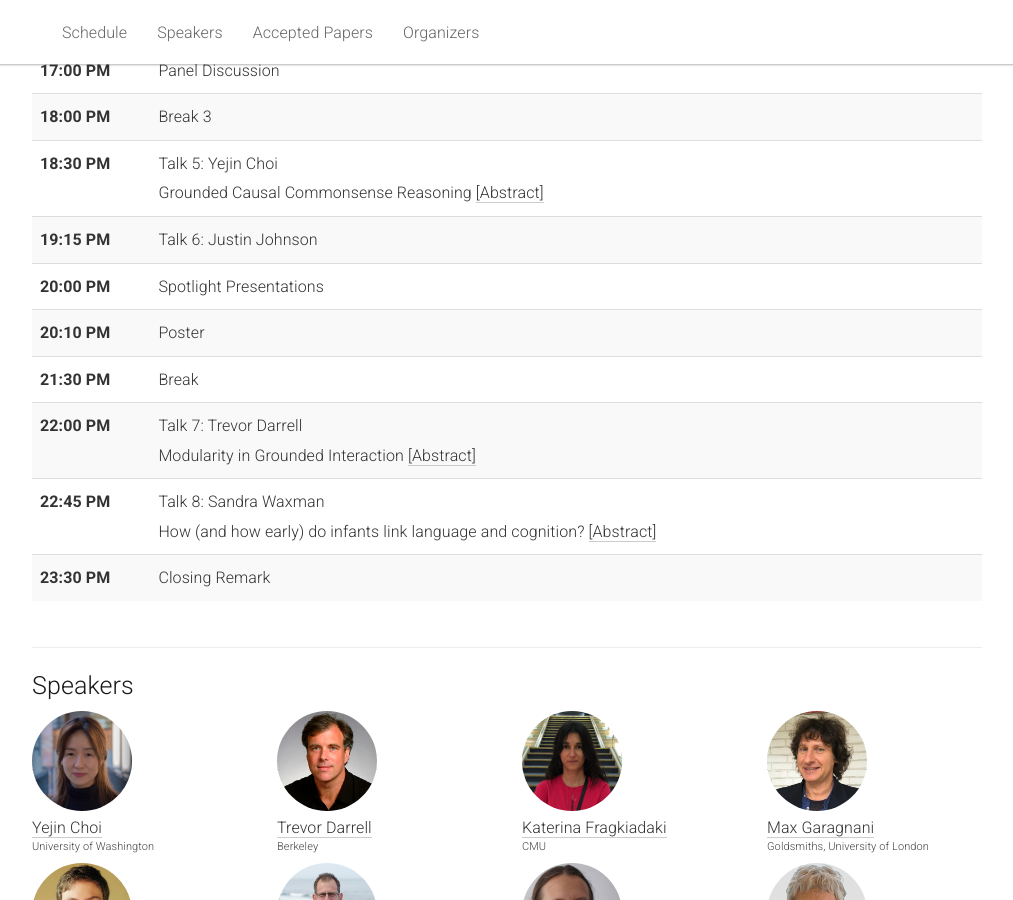
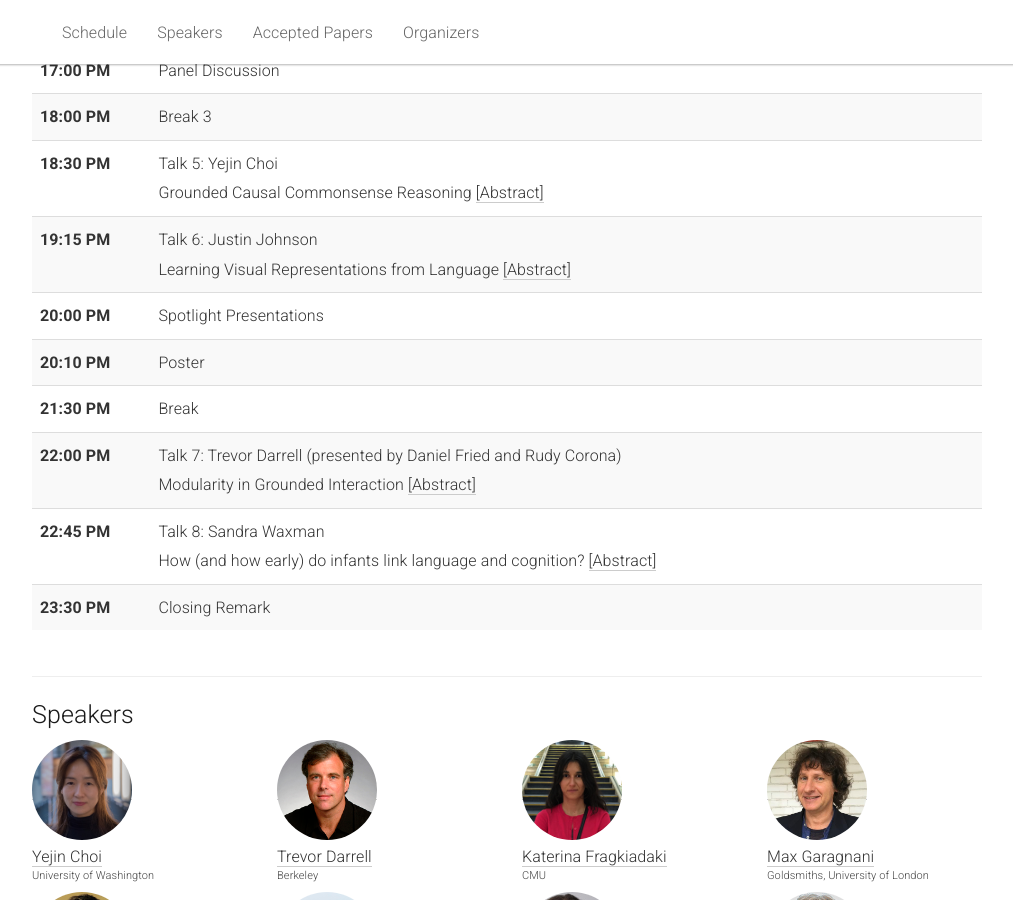
Before and after one commit to vigilworkshop/vigilworkshop.github.io, a Jekyll site: the page built from _pages/home.md, in a window 1280 px wide and 900 px high, scrolled down 847 px. Shown: the whole window, without its empty margins (133-1146 px from the left). Built offline with Jekyll 4.4.1, drawn with Linux system fonts in a browser that asks for light colours.

Commit message:
[master] update jj's talk

```diff
--- a/_pages/home.md
+++ b/_pages/home.md
@@ -84,12 +84,18 @@ acknowledgements: ""
         Abstract: In this talk, we will consider Harnad’s symbol grounding problem from three different angles: learning the functional meaning of objects and actions through interactions in a 3D environment, learning the grounded meaning of more complex language by watching YouTube videos at extreme scale, and learning causal commonsense inferences of the visual scenes through a large-scale symbolic knowledge graph.
       </div>
     </td> </tr>
-    <tr> <th scope="row" data-time="15:15">15:15 PM</th> <td>Talk 6: Justin Johnson</td> </tr>
+    <tr> <th scope="row" data-time="15:15">15:15 PM</th> <td>
+      Talk 6: Justin Johnson<br />Learning Visual Representations from Language
+      <a data-toggle="collapse" href="#schedule-6" aria-cexpanded="false" aria-controls="schedule-6">[Abstract]</a>
+      <div class="collapse" id="schedule-6">
+        Abstract: Standard practice in vision+language is to treat multimodal vision+language tasks as downstream from vision: generic unimodal representations are combined for multimodal end tasks. In this talk I'll argue that this should be flipped: multimodal vision+language tasks should be used to learn powerful representations that can be transferred to downstream visual representation tasks. Our approach, termed VirTex, uses image captioning as a pretext task for learning visual features. When trained on COCO captions, VirTex learns representations that match or exceed supervised ImageNet pretraining on many downstream visual recognition tasks. I will also discuss our efforts to scale up this algorithm, for which we've created a new dataset of 11.7M high-quality images and natural-language captions.
+      </div>
+    </td> </tr>
     <tr> <th scope="row" data-time="16:00">16:00 PM</th> <td>Spotlight Presentations</td> </tr>
     <tr> <th scope="row" data-time="16:10">16:10 PM</th> <td>Poster</td> </tr>
     <tr> <th scope="row" data-time="17:30">17:30 PM</th> <td>Break</td> </tr>
     <tr> <th scope="row" data-time="18:00">18:00 PM</th> <td>
-      Talk 7: Trevor Darrell<br />Modularity in Grounded Interaction
+      Talk 7: Trevor Darrell (presented by Daniel Fried and Rudy Corona)<br />Modularity in Grounded Interaction
       <a data-toggle="collapse" href="#schedule-talk7" aria-cexpanded="false" aria-controls="schedule-talk7">[Abstract]</a>
       <div class="collapse" id="schedule-talk7">
         Abstract: Neural networks have made great strides in language grounding, but still leave room for improvement in robustness, ease of design, and interpretability. Modularity, a staple of complex system design, has the potential to help on all of these. We find that modular neural nets outperform their non-modular counterparts on a grounded collaborative dialogue task and in compositional generalization settings for embodied instruction following.
```
